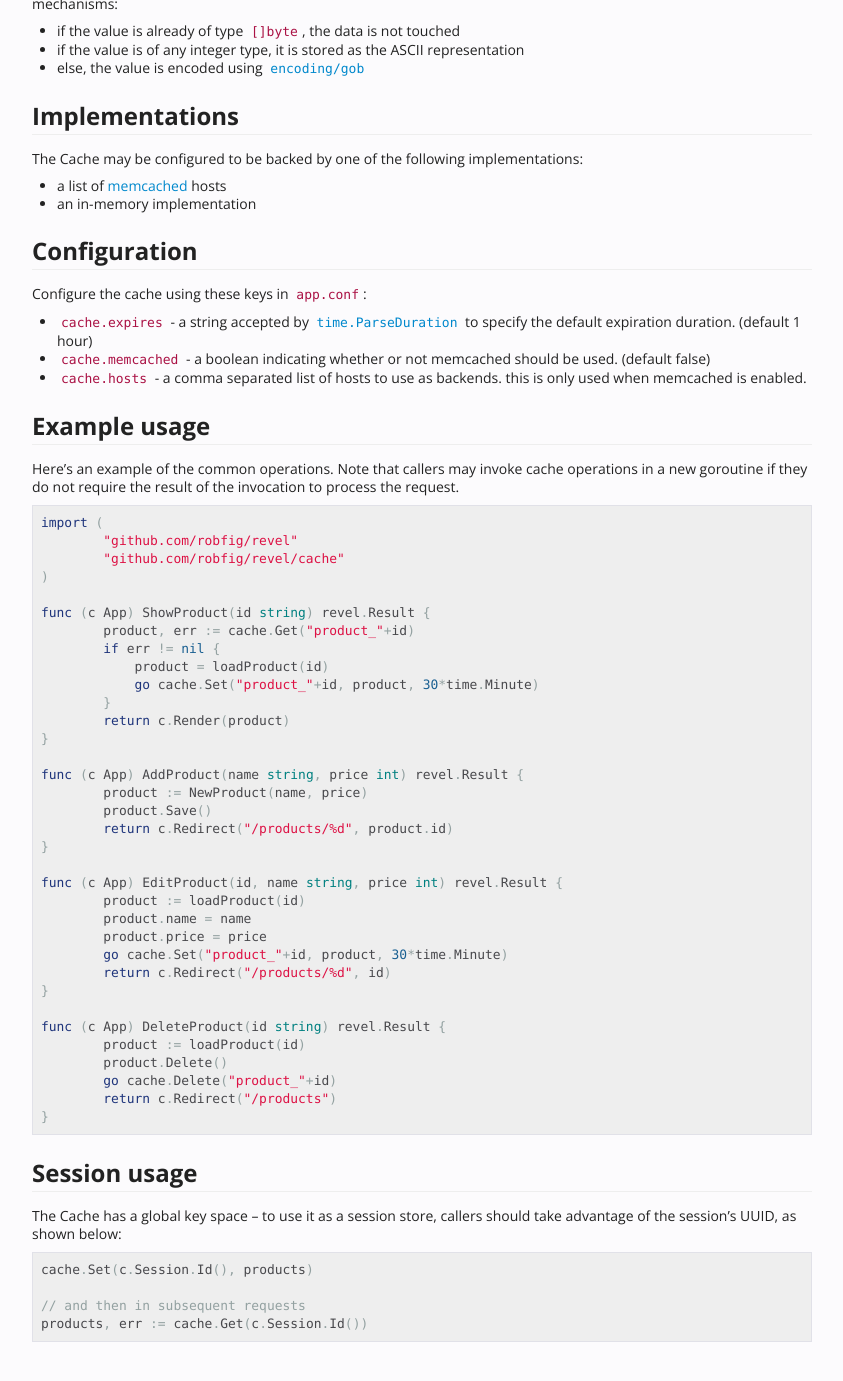
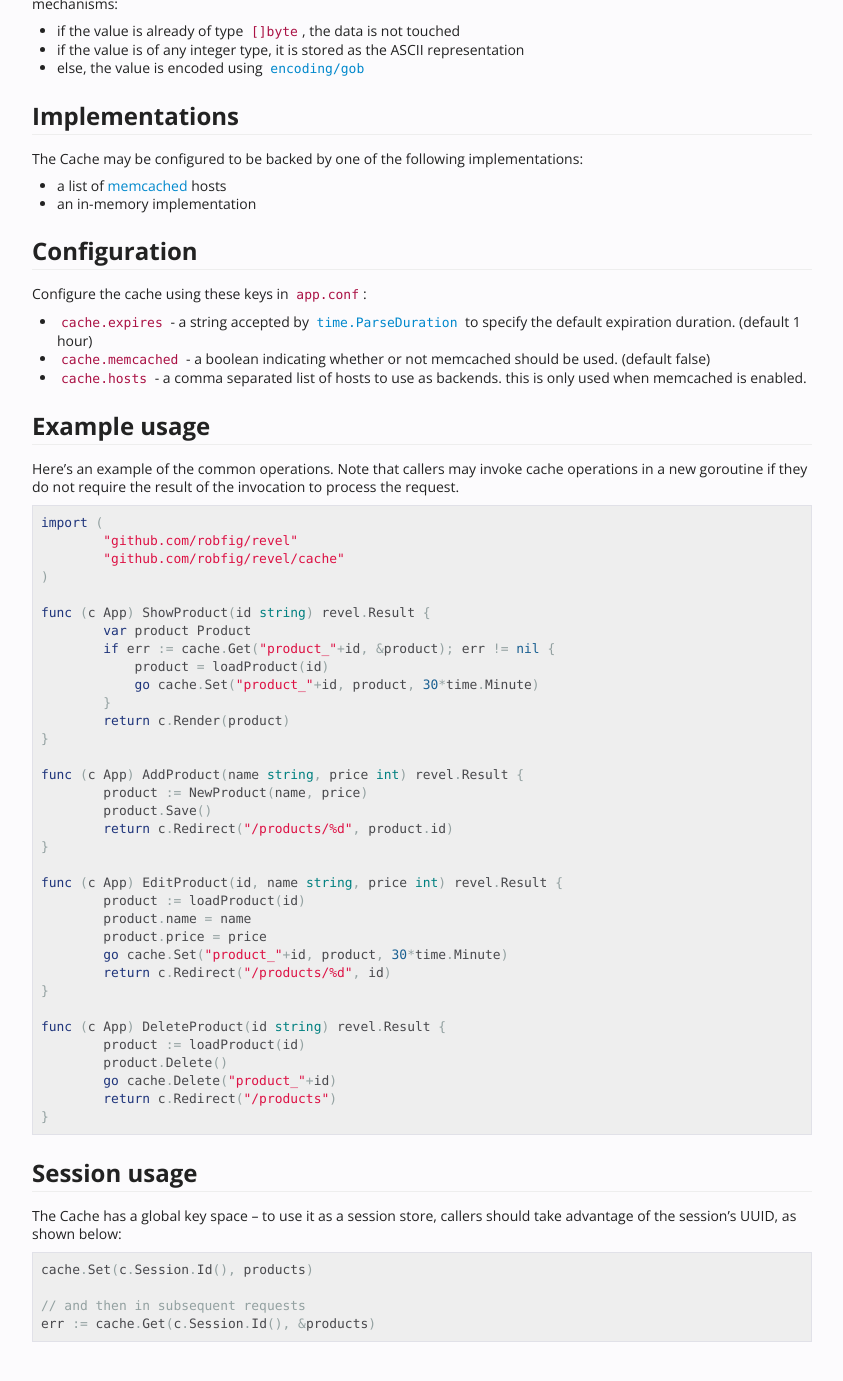
Before and after one commit to revel/revel, a Jekyll site: the page built from manual/cache.md, in a window 1280 px wide and 1400 px high, scrolled down 523 px. Shown: the top 1381 px of the window, without its empty margins (298-1141 px from the left). Built offline with Jekyll 4.4.1, drawn with Linux system fonts in a browser that asks for light colours.

Commit message:
Update cache.md
Thanks to Jev for pointing this out

```diff
--- a/manual/cache.md
+++ b/manual/cache.md
@@ -63,8 +63,8 @@ import (
 )
 
 func (c App) ShowProduct(id string) revel.Result {
-	product, err := cache.Get("product_"+id)
-	if err != nil {
+	var product Product
+	if err := cache.Get("product_"+id, &product); err != nil {
 	    product = loadProduct(id)
 	    go cache.Set("product_"+id, product, 30*time.Minute)
 	}
@@ -104,6 +104,6 @@ take advantage of the session's UUID, as shown below:
 cache.Set(c.Session.Id(), products)
 
 // and then in subsequent requests
-products, err := cache.Get(c.Session.Id())
+err := cache.Get(c.Session.Id(), &products)
 </pre>
 {% endraw %}
```
